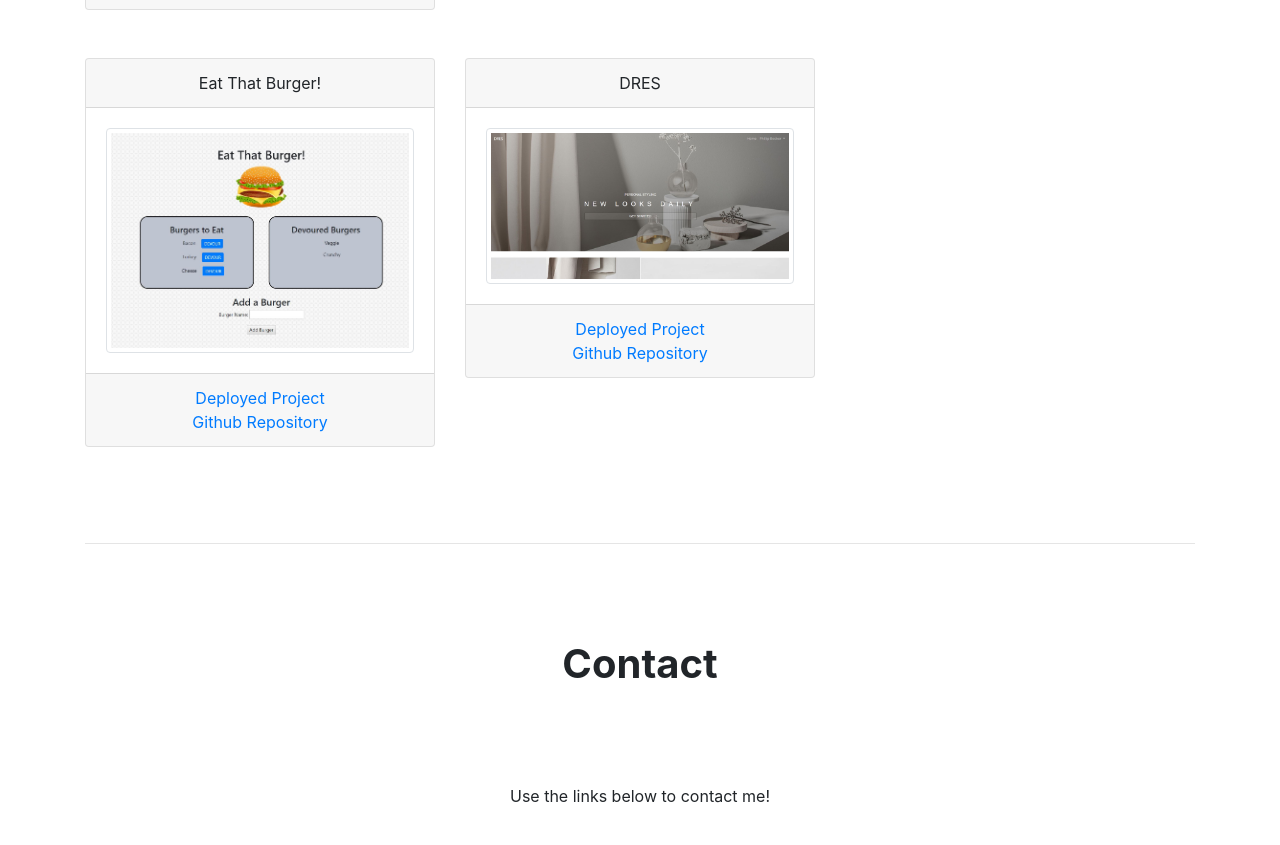
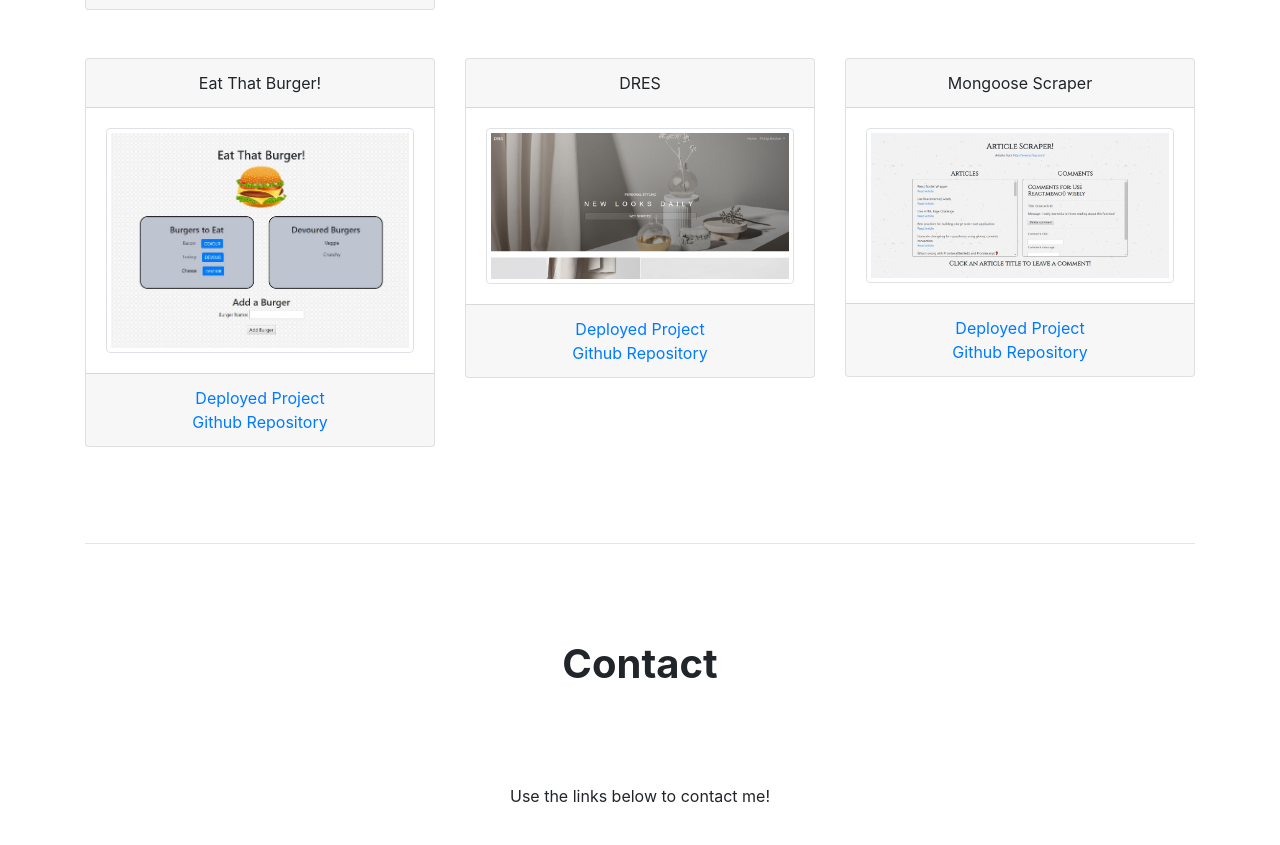
Before and after one commit to phillipbooker/phillipbooker.github.io, a plain HTML site: page index.html in a window 1280 px wide. Shown: the part 3391-4236 px from the top of the page. Drawn offline with nearby package versions, Linux system fonts and the light colour scheme.

Commit message:
Adds scraping homework.

```diff
--- a/index.html
+++ b/index.html
@@ -294,6 +294,20 @@
                             </div>
                         </div>
                     </div>
+                    <div class="col-md-4 mb-5">
+                        <div class="card text-center">
+                            <div class="card-header">
+                                Mongoose Scraper
+                            </div>
+                            <div class="card-body">
+                                <img class="img-thumbnail" src="assets/images/scrape.JPG" alt="DRES">
+                            </div>
+                            <div class="card-footer text-muted">
+                                <p class="mb-0"><a href="https://mongoose-comments.herokuapp.com/">Deployed Project</a></p>
+                                <p class="mb-0"><a href="https://github.com/phillipbooker/mongoose-comments">Github Repository</a></p>
+                            </div>
+                        </div>
+                    </div>
                 </div>
             </section>
 
```
Also changed, not shown: assets/images/scrape.JPG (added).
